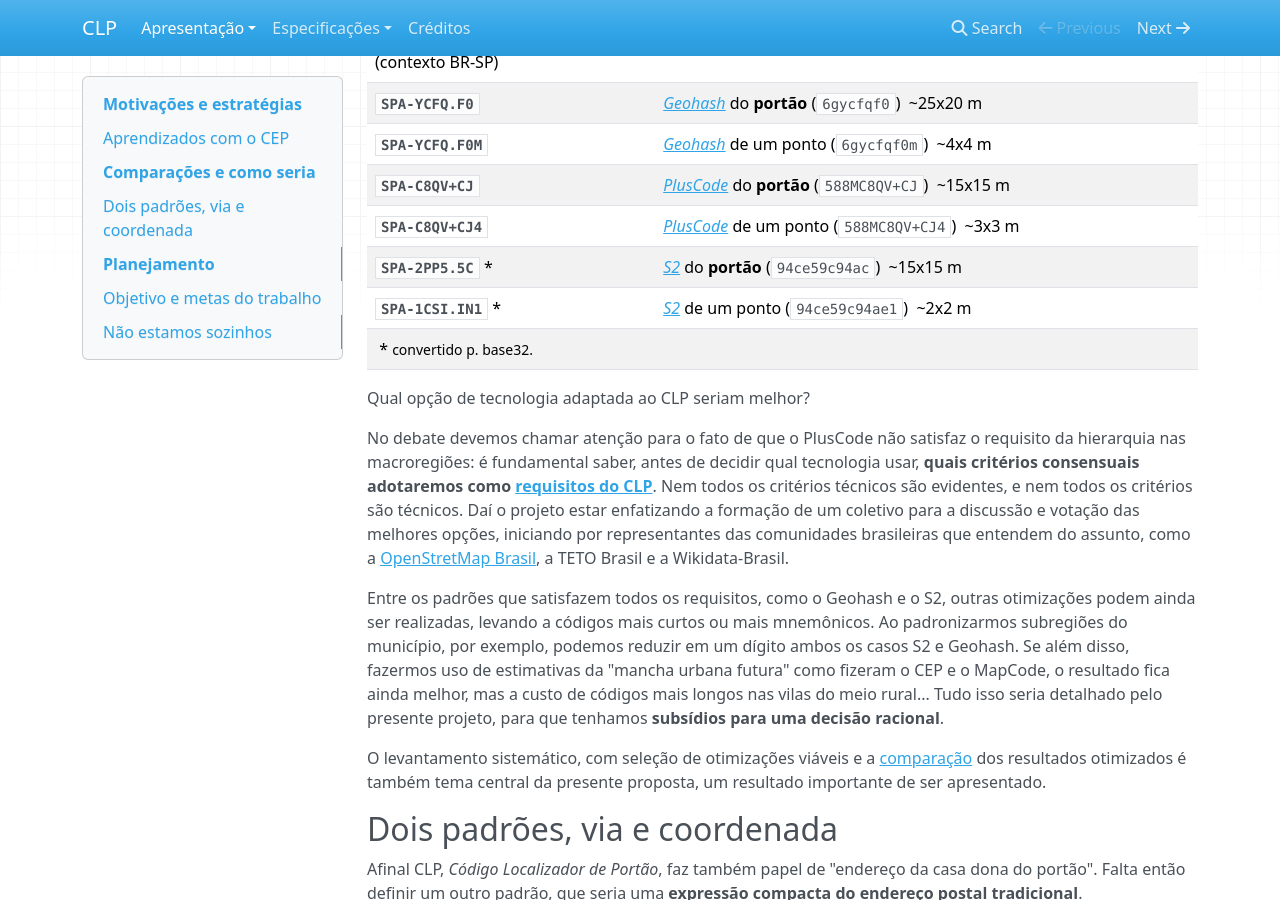
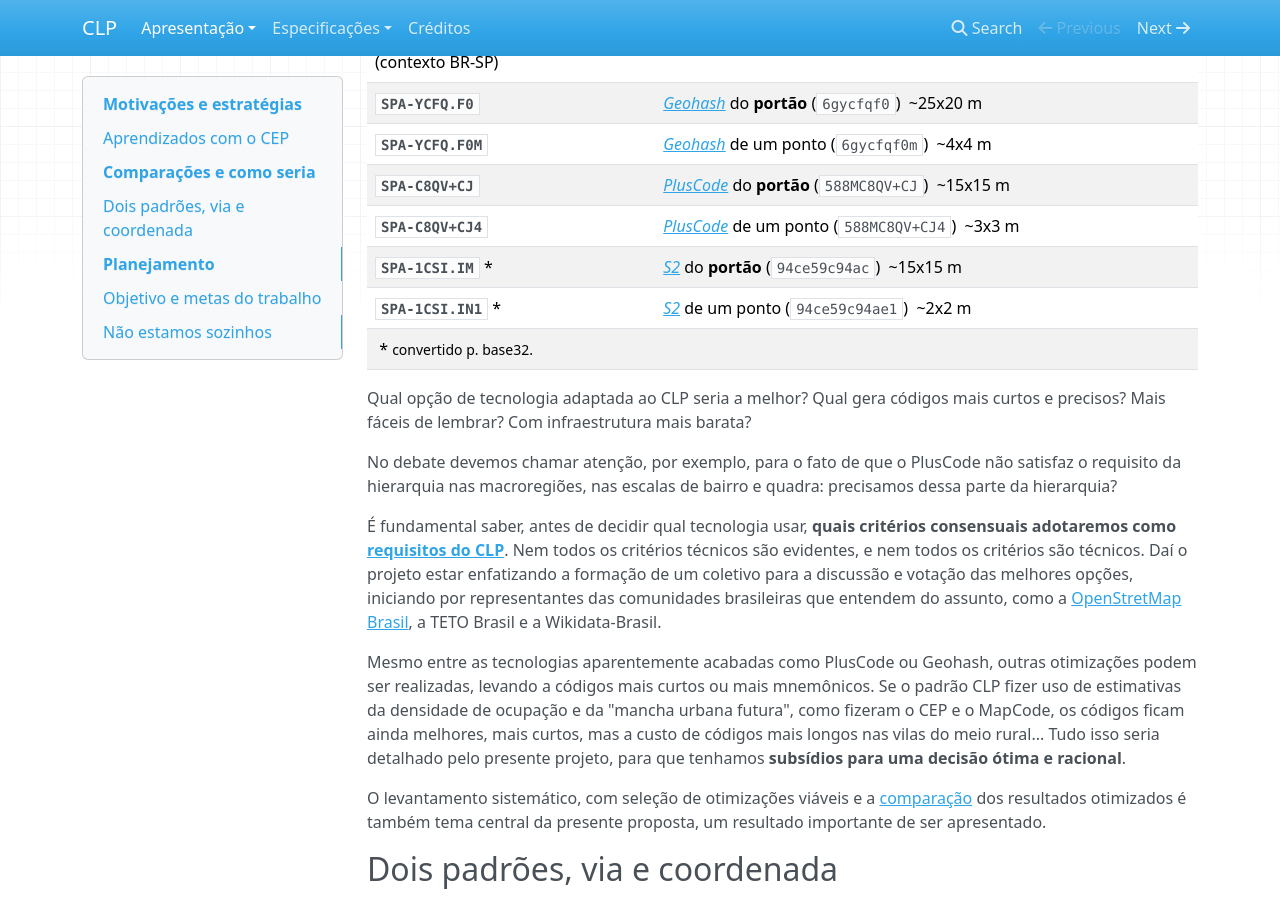
Before and after one commit to ppKrauss/CLP, an MkDocs documentation site: the page built from docs/index.md, in a window 1280 px wide and 900 px high, scrolled down 4064 px. Built offline with MkDocs 1.6.1, drawn with Linux system fonts in a browser that asks for light colours; nearby versions of some CDN libraries; old or Windows-style settings are respelled for this version of MkDocs; some of the changed text lies outside the part shown.

Commit message:
typo e rev

```diff
--- a/docs/index.md
+++ b/docs/index.md
@@ -1,5 +1,5 @@
 <!-- pode ficar mais curto? -->
-**<center><big>CLP</big><br/><small style="font-size:8pt">v0.0.6</small></center>**
+**<center><big>CLP</big><br/><small style="font-size:8pt">v0.0.6b</small></center>**
 
 Proposta de **C**ódigo **L**ocalizador de **P**ortão, CLP:  estudos de viabilidade e consulta pública.
 
@@ -19,7 +19,7 @@ Em 2018 a Secretaria da Agricultura de Estado de São Paulo reconheceu essa dív
 
 Outras aplicações para o CLP não faltam (!). *Localizar* e *descrever onde está localizado* vale para casa, carro, bicicletário, bicicleta, café, chocolate, cachorro, barraca da feira... Uma lista infinita, que parece limitada apenas pela imaginação.
 
-O sistema universal de localização, preciso e reconhecido por qualquer país do mundo, no mapa de papel ou no mapa da internet, é a coordenada geográfica (latitude/longitude).  Mais especificamente coordenadas medidas no [sistema WGS84](https://es.wikipedia.org/wiki/WGS84#Par%C3%A1metros_B%C3%A1sicos_de_Definici%C3%B3n), presente inclusive em mapas eletrônicos e dispositivos de localização (ex. GPS do celular). Todavia essa localização é representada por números que somam de 12 a 14 dígitos, **não é curto** como uma placa de carro ou número de telefone. O Geohash, PlusCode e similares, para a mesma precisão, gastam 6 a 9 caracteres: são soluções viáveis, até mesmo para substituir o CEP.
+O sistema universal de localização, preciso e reconhecido por qualquer país do mundo, no mapa de papel ou no mapa da internet, é a coordenada geográfica (latitude/longitude).  Mais especificamente coordenadas medidas no [sistema WGS84](https://es.wikipedia.org/wiki/WGS84#Par%C3%A1metros_B%C3%A1sicos_de_Definici%C3%B3n), presente inclusive em mapas eletrônicos e dispositivos de localização (ex. GPS do celular). Todavia essa localização é representada por números que somam de 12 a 14 dígitos, **não é curto**, é difícil de lembrar, mais difícil que uma placa de carro. Os códigos Geohash, PlusCode e similares, para a mesma precisão, gastam 6 a 9 caracteres: são soluções viáveis, até mesmo para substituir o CEP.
 
 O CEP `20031-050` do endereço de entrada do Teatro Municipal do Rio,<!-- Rua Evaristo da Veiga, 1; ... O CEP `20031-040` da refere-se a uma praça inteira, a Floriano &dash;  que pode também ser referenciada pelo [PlusCode `3RRF`](https://plus.codes/589R3RRF+) ou Geohash `CM9MX`. --> não nos diz onde está, informa apenas que é a rua&nbsp;Evaristo da Veiga.<!-- ](https://www.openstreetmap.org/way/50485413)--> Um código localizador, como por exemplo  **[PlusCode `3RRF+6F`](https://plus.codes/589R3RRF+6F)**, diz exatamente onde está o  portão!<!-- O **CEP `69010-060`** de uma casa em Manaus não nos diz onde ela está,<br/>mas o **[PlusCode `VXCG+3R4`](https://plus.codes/678XVXCG+3R4)** diz exatamente onde está o seu portão!--> <br/><small>&nbsp; &nbsp; [siga o link do `3RRF+6F` para entender se ainda não conhece]</small><br/>
 
@@ -76,15 +76,17 @@ Opção de CLP proposta<br>(contexto BR) | portão do MASP na tecnologia de refe
 **`SPA-YCFQ.F0M`** | [*Geohash*](http://geohash.org/6gycfqf0m) de um  ponto (`6gycfqf0m`)&nbsp; ~4x4&nbsp;m
 **`SPA-C8QV+CJ`** | [*PlusCode*](https://plus.codes/588MC8QV+CJ) do **portão** (`588MC8QV+CJ`)&nbsp; ~15x15 m
 **`SPA-C8QV+CJ4`** | [*PlusCode*](https://plus.codes/588MC8QV+CJ4) de um ponto (`588MC8QV+CJ4`)&nbsp; ~3x3 m
-**`SPA-2PP5.5C`**&nbsp;\* | [*S2*](https://s2.sidewalklabs.com/regioncoverer/?center=-23.561540%2C-46.656141&zoom=20&cells=94ce59c94ac) do **portão** (`94ce59c94ac`)&nbsp;<!--94ce--> ~15x15&nbsp;m
+**`SPA-1CSI.IM`**&nbsp;\* | [*S2*](https://s2.sidewalklabs.com/regioncoverer/?center=-23.561540%2C-46.656141&zoom=20&cells=94ce59c94ac) do **portão** (`94ce59c94ac`)&nbsp;<!--94ce--> ~15x15&nbsp;m
 **`SPA-1CSI.IN1`**&nbsp;\* | [*S2*](https://s2.sidewalklabs.com/regioncoverer/?center=-23.561540%2C-46.656141&zoom=20&cells=94ce59c94ae1) de um ponto (`94ce59c94ae1`)&nbsp; ~2x2&nbsp;m
 &nbsp;\* <small>convertido p. base32.</small>|
 
-Qual opção de tecnologia adaptada ao CLP seriam melhor?
+Qual opção de tecnologia adaptada ao CLP seria a melhor? Qual gera códigos mais curtos e precisos?  Mais fáceis de lembrar? Com infraestrutura mais barata?
 
-No debate devemos chamar atenção para o fato de que o PlusCode não satisfaz o requisito da hierarquia nas macroregiões: é fundamental saber, antes de decidir qual tecnologia usar, **quais critérios consensuais adotaremos como [requisitos do CLP](spec04ap03-reqs.md)**. Nem todos os critérios técnicos são evidentes, e nem todos os critérios são técnicos. Daí o projeto estar enfatizando a formação de um coletivo para a discussão e votação das melhores opções, iniciando por representantes das comunidades brasileiras que entendem do assunto, como a [OpenStretMap Brasil](https://wiki.openstreetmap.org/wiki/Pt:Contact), a TETO Brasil e a Wikidata-Brasil.
+No debate devemos chamar atenção, por exemplo, para o fato de que o PlusCode não satisfaz o requisito da hierarquia nas macroregiões, nas escalas de bairro e quadra: precisamos dessa parte da hierarquia?
 
-Entre os padrões que satisfazem todos os requisitos, como o Geohash e o S2, outras  otimizações podem ainda ser realizadas, levando a códigos mais curtos ou mais mnemônicos.  Ao padronizarmos subregiões do município, por exemplo, podemos reduzir em um dígito ambos os casos S2 e Geohash. Se além disso, fazermos uso de estimativas da "mancha urbana futura" como fizeram o CEP e o MapCode, o resultado fica ainda melhor, mas a custo de códigos mais longos nas vilas do meio rural... Tudo isso seria detalhado pelo presente projeto, para que tenhamos **subsídios para uma decisão racional**.
+É fundamental saber, antes de decidir qual tecnologia usar, **quais critérios consensuais adotaremos como [requisitos do CLP](spec04ap03-reqs.md)**. Nem todos os critérios técnicos são evidentes, e nem todos os critérios são técnicos. Daí o projeto estar enfatizando a formação de um coletivo para a discussão e votação das melhores opções, iniciando por representantes das comunidades brasileiras que entendem do assunto, como a [OpenStretMap Brasil](https://wiki.openstreetmap.org/wiki/Pt:Contact), a TETO Brasil e a Wikidata-Brasil.
+
+Mesmo entre as tecnologias aparentemente acabadas como PlusCode ou Geohash, outras  otimizações podem ser realizadas, levando a códigos mais curtos ou mais mnemônicos. Se o padrão CLP fizer uso de estimativas da densidade de ocupação e da "mancha urbana futura", como fizeram o CEP e o MapCode, os códigos ficam ainda melhores, mais curtos, mas a custo de códigos mais longos nas vilas do meio rural... Tudo isso seria detalhado pelo presente projeto, para que tenhamos **subsídios para uma decisão ótima e racional**.
 
 O <!-- [levantamento sistemático](locationCodes.md)-->levantamento sistemático, com seleção de otimizações viáveis e a [comparação](index_CLPcoord.md#comparando-candidatos) dos resultados otimizados é também tema central da presente proposta, um resultado importante de ser apresentado.
 <!--
@@ -186,7 +188,7 @@ A busca por soluções tecnológicas é mundial, floresceu nos anos recentes. As
 
 Quanto à tecnologia, na Europa, Japão e outros países já se estuda um "*upgrade*" dos respectivos CEPs. Na Irlanda por exemplo [diversas alternativas tecnológicas foram estudadas entre 2010 e 2011](https://en.wikipedia.org/wiki/Postal_addresses_in_the_Republic_of_Ireland#Alternative_location_codes), resultando mais tarde na implantação de um sistema mais moderno, o Eircode, baseado em coordenadas geográficas.
 
-Quanto à população mais sensível ao problema de "não ter um endereço para chamar de seu", no Brasil, quem mais sofre é a população do **meio rural**, e os bairros e regiões em situação de **habitação precária** &mdash; segundo dados da [TETO Brasil](https://www.techo.org/brasil/) são ~15 milhões habitantes desatendidos pelo CEP ou nome de rua.  Todos beneficiariam enormemente de um código de localização oficial, um CLP para o local onde habitam.
+Quanto à população mais sensível ao problema de "não ter um endereço para chamar de seu", no Brasil, quem mais sofre é a população do **meio rural**, e os bairros e regiões em situação de **habitação precária** &mdash; segundo dados da [TETO Brasil](https://www.techo.org/brasil/) são ~15 milhões habitantes desatendidos pelo CEP ou nome de rua.  Todos beneficiariam enormemente de um código de localização oficial.
 
 ------
 
```
Also changed, not shown: other parts of docs/index.md (+2 -2 lines).
